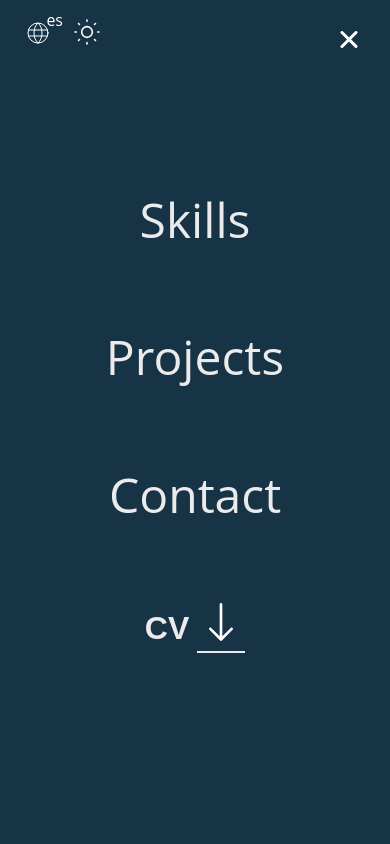
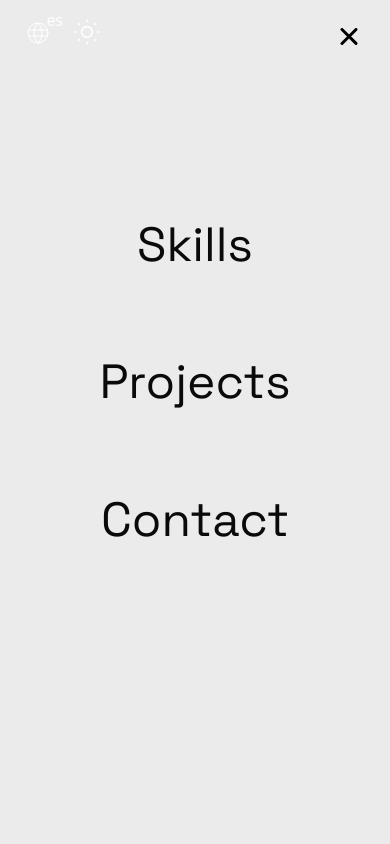
Before and after one commit to fcgd/portfolio-v2, a React (Vite) app: page / in a window 390 px wide. Both pictures are taken after a click on the button 350 px from the left and 43 px from the top of the page. Shown: the top 844 px of the page. Built offline with nearby package versions, Linux system fonts and the light colour scheme; some icons are missing; the HTML template or start-up script is replaced by a standard one.

Commit message:
Mobile Menu: changed bg and removed utility icons

```diff
--- a/src/components/MenuToggle.jsx
+++ b/src/components/MenuToggle.jsx
@@ -7,7 +7,7 @@ export const MenuToggle = ({ toggle, isOpen }) => {
 			animate={isOpen ? 'open' : 'closed'}
 			fill='transparent'
 			strokeWidth='3'
-			stroke='black'
+			stroke={isOpen ? 'white' : 'black'}
 			strokeLinecap='round'
 			{...props}
 		/>
--- a/src/components/Navbar.jsx
+++ b/src/components/Navbar.jsx
@@ -3,7 +3,6 @@ import '../styles/Navbar.css';
 import { motion, useCycle } from 'framer-motion';
 import { MenuToggle } from './MenuToggle';
 import { Navigation } from './Navigation';
-import { Resume } from './Resume';
 
 const InitialState = innerWidth < 600 ? true : false;
 
@@ -59,9 +58,7 @@ export const Navbar = () => {
 	}, [isOpen]);
 
 	return !isMobile ? (
-		<Navigation className='desktop'>
-			<Resume className='desktop' />
-		</Navigation>
+		<Navigation className='desktop'></Navigation>
 	) : (
 		<>
 			<motion.div
@@ -75,9 +72,7 @@ export const Navbar = () => {
 					className='mobile'
 					handleClick={() => toggleOpen()}
 					isOpen={isOpen}
-				>
-					<Resume className='mobile' />
-				</Navigation>
+				></Navigation>
 			</motion.div>
 			<MenuToggle isOpen={isOpen} toggle={() => toggleOpen()} />
 		</>
--- a/src/components/Resume.jsx
+++ /dev/null
@@ -1,56 +0,0 @@
-import React, { useContext } from 'react';
-import '../styles/Resume.css';
-import { motion } from 'framer-motion';
-import LanguageContext from '../context/LanguageContext';
-import ResumePDF from '../../public/Fabricio Cesaretti Resume.pdf';
-
-export const Resume = ({ className }) => {
-	const { language } = useContext(LanguageContext);
-
-	return (
-		<div className={`resume-wrapper-${className}`}>
-			<a
-				href={ResumePDF}
-				className='resume'
-				target='_blank'
-				rel='noopener noreferrer'
-				title={`${language === 'es' ? 'Ver Curriculum' : 'Open Resume'}`}
-			>
-				CV
-			</a>
-			<a
-				href={ResumePDF}
-				className='resume-download-icon'
-				title={`${
-					language === 'es' ? 'Descargar Curriculum' : 'Download Resume'
-				}`}
-				download
-			>
-				<motion.svg
-					version='1.1'
-					xmlns='http://www.w3.org/2000/svg'
-					viewBox='0 0 485 485'
-					width={`${className === 'mobile' ? '48px' : '24px'}`}
-					height={`${className === 'mobile' ? '48px' : '24px'}`}
-					fill='white'
-					overflow='visible'
-					whileHover={{
-						y: '-10%',
-						transition: {
-							duration: 0.5,
-							ease: 'easeInOut',
-							loop: Infinity,
-							delay: 0.3,
-							yoyo: true,
-						},
-					}}
-				>
-					<path
-						d='M233,378.7c2.5,2.5,6,4,9.5,4s7-1.4,9.5-4l107.5-107.5c5.3-5.3,5.3-13.8,0-19.1c-5.3-5.3-13.8-5.3-19.1,0L256,336.5v-323
-							C256,6,250,0,242.5,0S229,6,229,13.5v323l-84.4-84.4c-5.3-5.3-13.8-5.3-19.1,0s-5.3,13.8,0,19.1L233,378.7z'
-					/>
-				</motion.svg>
-			</a>
-		</div>
-	);
-};
--- a/src/styles/Navbar.css
+++ b/src/styles/Navbar.css
@@ -5,9 +5,8 @@
 	align-items: center;
 	justify-content: flex-end;
 	position: fixed;
-	width: 100%;
 	top: 0;
-	left: 0;
+	right: 0;
 	z-index: 200;
 	padding-right: 1rem;
 }
@@ -66,6 +65,7 @@
 	gap: 2rem;
 	flex-grow: 1;
 	z-index: 200;
+	font-family: var(--font-spacegrotesc);
 }
 
 .nav__pages-mobile {
@@ -82,7 +82,7 @@
 
 .nav__link-mobile {
 	position: relative;
-	color: var(--color-primary);
+	color: var(--color-BG);
 	font-size: 3rem;
 	text-decoration: none;
 	cursor: default;
@@ -94,7 +94,7 @@
 	right: 0;
 	bottom: 0;
 	width: 100%;
-	background: #173346;
+	background: var(--color-primary);
 	z-index: 200;
 }
 
@@ -105,7 +105,7 @@
 	outline: none;
 	border: none;
 	cursor: pointer;
-	top: 18px;
+	top: 15px;
 	right: 15px;
 	width: 50px;
 	height: 50px;
```
Also changed, not shown: src/styles/MenuToggle.css (deleted), src/styles/Navigation.css (deleted).
